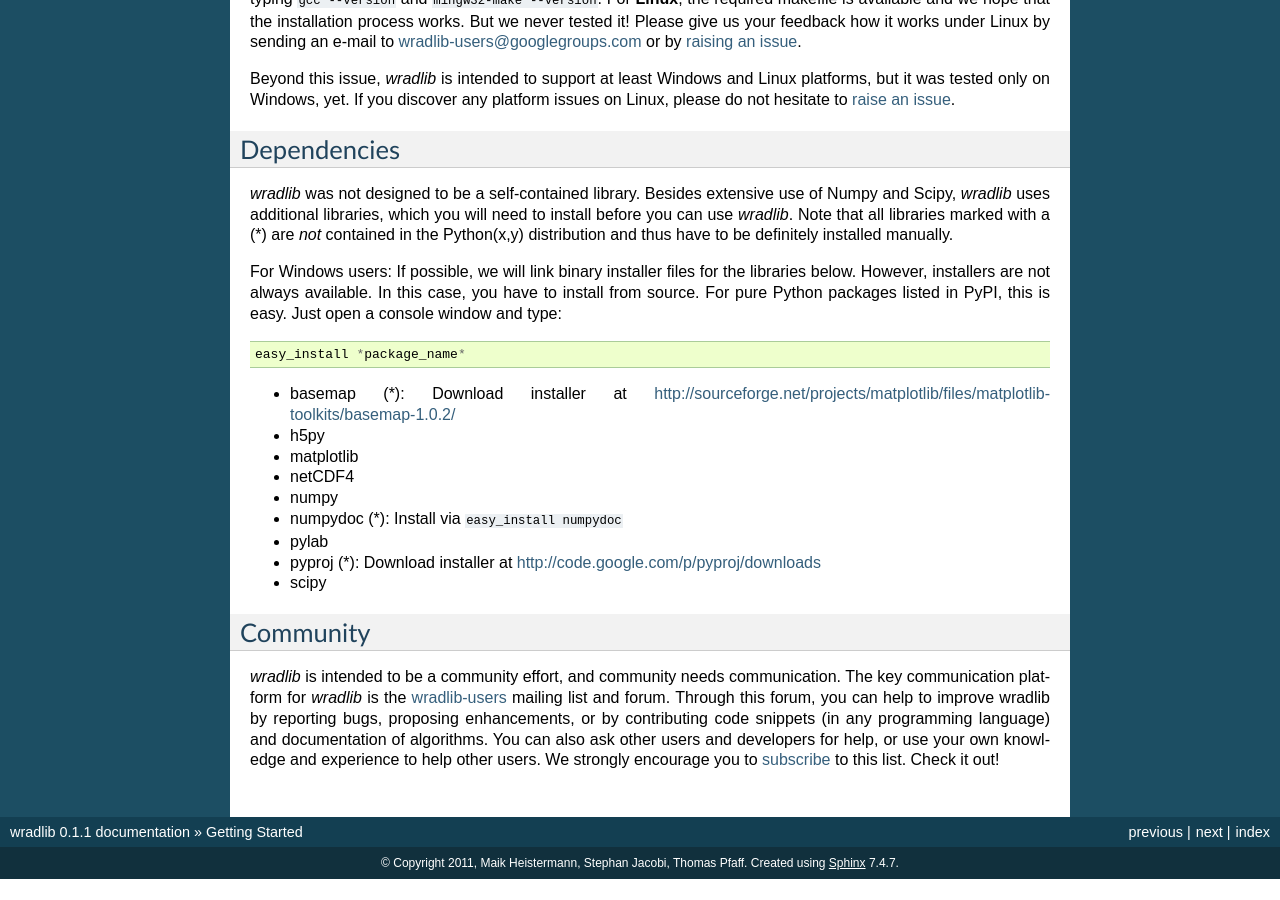
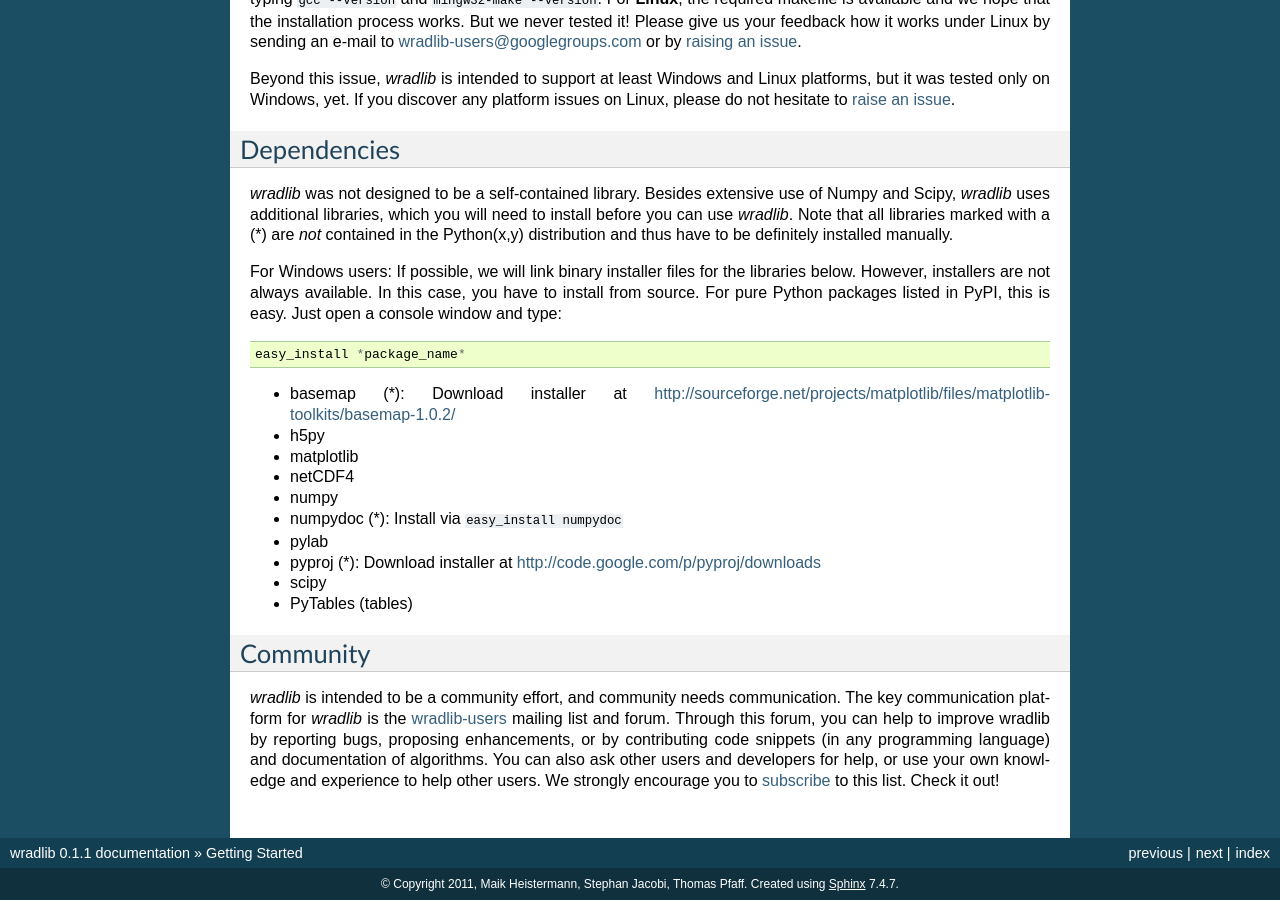
Before and after one commit to wradlib/wradlib-docs, a Sphinx documentation site: the page built from source/gettingstarted.rst, in a window 1280 px wide and 900 px high, scrolled down 1341 px. Built offline with Sphinx 7.4.7, drawn with Linux system fonts in a browser that asks for light colours; formulas are drawn with MathJax 3; before the commit the page ends 2220 px from its top, so only the background shows below that.

Commit message:
DOC: Added PyTables to the dependencies list.

```diff
--- a/source/gettingstarted.rst
+++ b/source/gettingstarted.rst
@@ -73,6 +73,8 @@ For Windows users: If possible, we will link binary installer files for the libr
 
 - scipy
 
+- PyTables (tables)
+
 
 Community
 ---------
```
